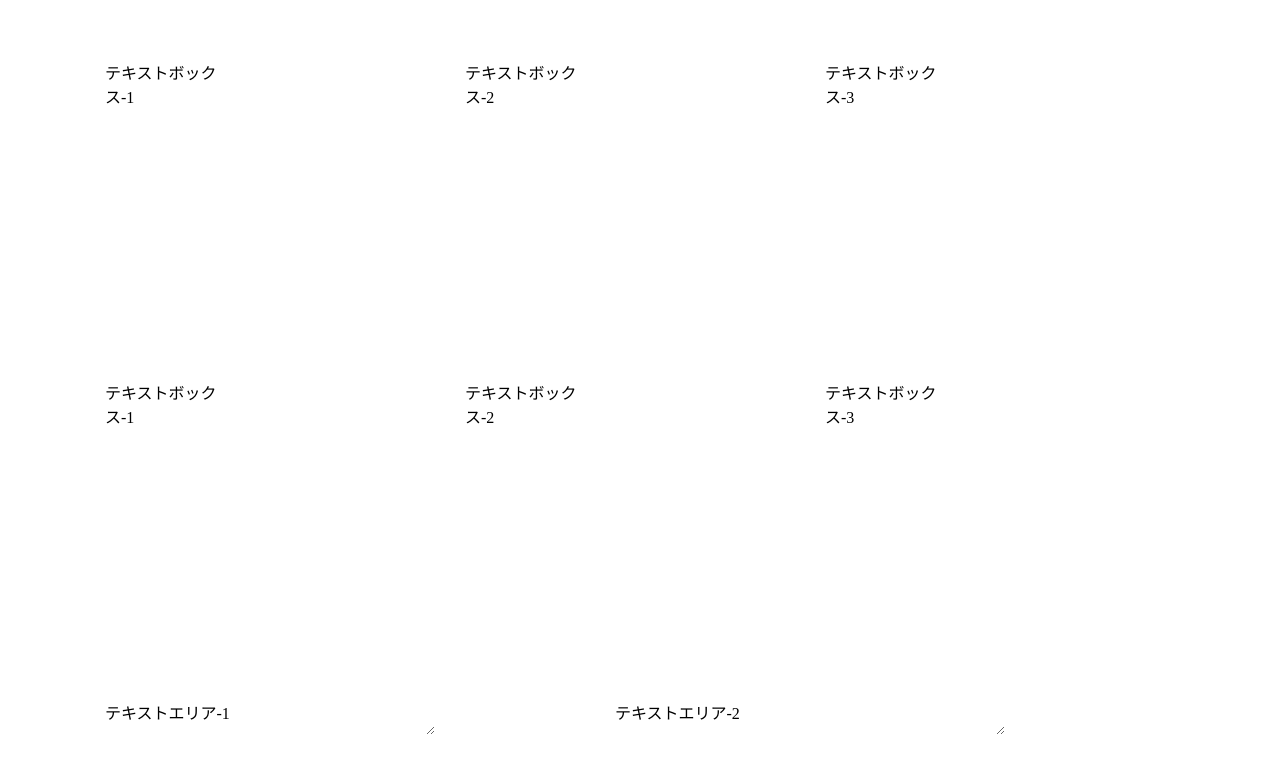
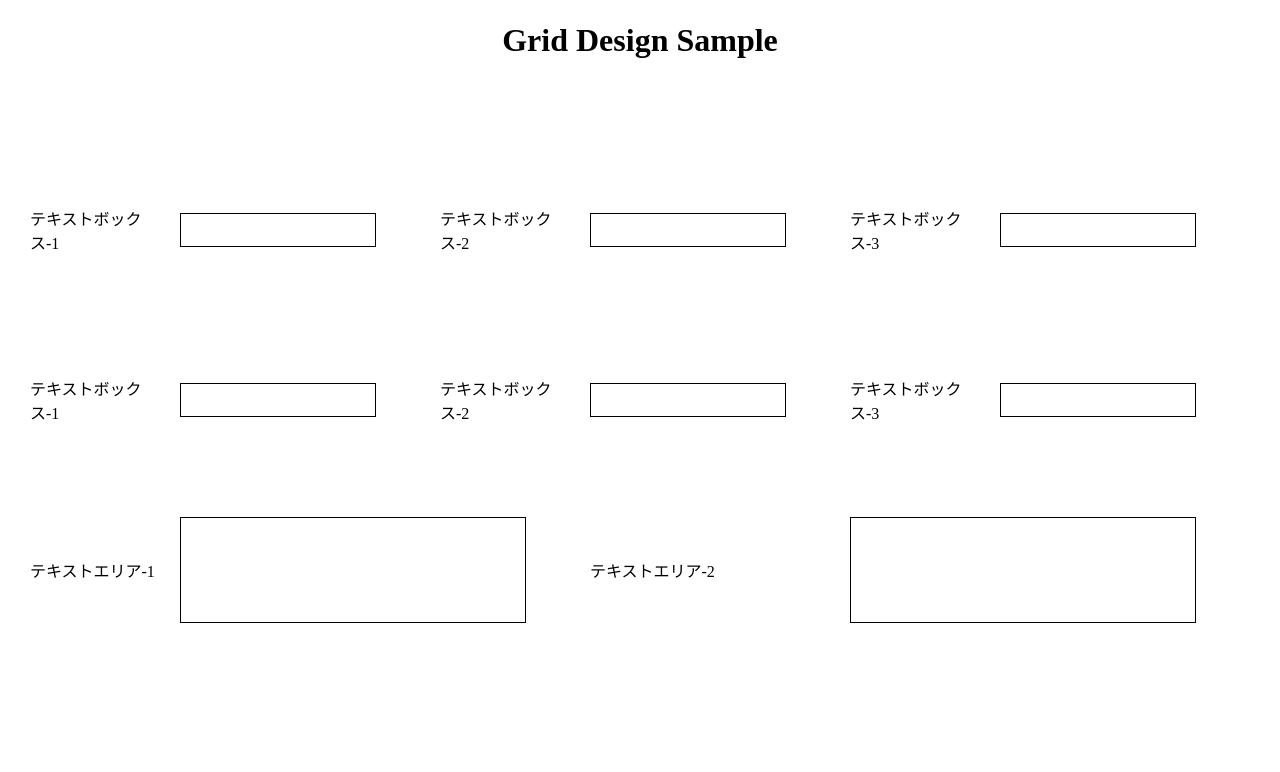
Before and after one commit to ksh-fthr/floatwindow, a website built with Parcel: page work/grid-design/grid-design.html in a window 1280 px wide. Built offline with nearby package versions, Linux system fonts and the light colour scheme.

Commit message:
Grid デザイン, 一旦形にした. あとはデザイン調整.

```diff
--- a/work/grid-design/css/grid-design.css
+++ b/work/grid-design/css/grid-design.css
@@ -7,7 +7,21 @@ html {
 
 body {
   width: 100%;
-  height: 100%;
+  height: calc(100% - 80px);
+  margin: 0px;
+  padding: 0px;
+}
+
+.caption {
+  display: flex;
+  justify-content: center;
+  align-items: center;
+  margin:0px;
+  padding: 0px;
+  text-align: center;
+  height: 80px;
+}
+.caption-content {
   margin: 0px;
   padding: 0px;
 }
@@ -25,10 +39,18 @@ body {
 
 .contents-grid {
   display: grid;
-  grid-template-rows: 300px 300px auto;
-  grid-template-columns: 140px 200px 140px 200px 140px 200px;
+  grid-template-rows: 150px 150px auto;
+  grid-template-columns: 140px 250px 140px 250px 140px 250px;
   grid-row-gap: 20px;
   grid-column-gap: 10px;
+}
+
+.content-row-top,
+.content-row-middle,
+.content-row-bottom {
+  display: flex;
+  align-items: center;
+  height: 100px;
 }
 
 
@@ -120,11 +142,18 @@ body {
  * Grid 以外のセレクタ
  */
 .type-input-box {
-  width: inherit;
-  border: solid 1px #ffffff;
+  width: 190px;
+  max-width: 190px;
+  min-width: 190px;
+  height: 30px;
+  border: solid 1px #000000;
 }
 
 .type-textarea {
-  width: inherit;
-  border: solid 1px #ffffff;
+  resize: none;
+  width: 340px;
+  max-width: 340px;
+  min-width: 340px;
+  height: inherit;
+  border: solid 1px #000000;
 }
--- a/work/grid-design/grid-design.html
+++ b/work/grid-design/grid-design.html
@@ -6,6 +6,9 @@
     <link rel='stylesheet' href='./css/grid-design.css'>
   </head>
   <body>
+    <div class="caption">
+      <h1 class="caption-content">Grid Design Sample</h1>
+    </div>
     <div class="contents">
       <div class="contents-grid">
         <!-- Grid-上段 -->
```
